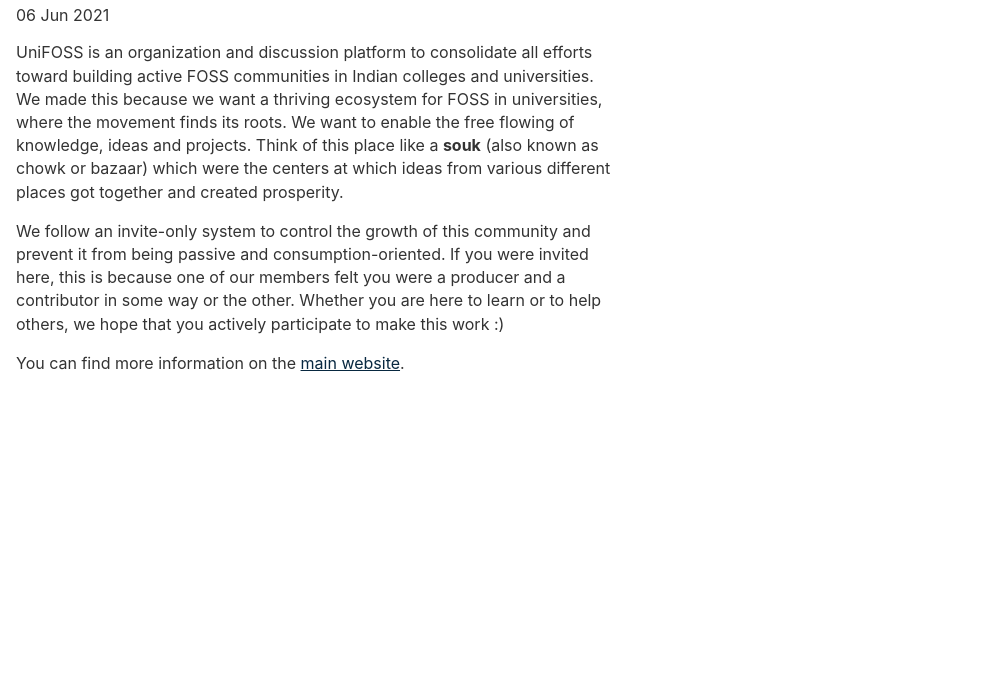
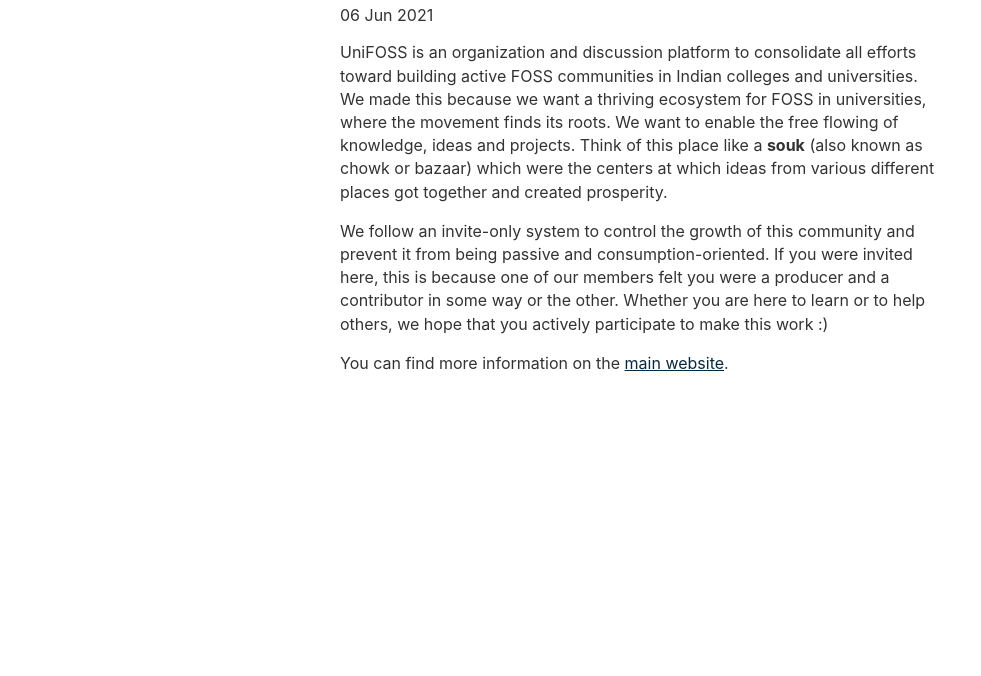
Before and after one commit to unifoss/blog, an Eleventy site: page about/index.md in a window 1280 px wide. Shown: the part 124-800 px from the top of the page, without its empty margins (0-981 px from the left). Built offline with nearby package versions, Linux system fonts and the light colour scheme; Eleventy itself is replaced by a stand-in of ours; files that its build step writes are made by us from their sources.

Commit message:
posts - center align main (but left align text)

```diff
--- a/_includes/layouts/post.njk
+++ b/_includes/layouts/post.njk
@@ -2,6 +2,7 @@
 layout: layouts/base.njk
 templateClass: tmpl-post
 ---
+<div class="main-container">
 <h1>{{ title }}</h1>
 
 <time datetime="{{ page.date | htmlDateString }}">{{ page.date | readableDate }}</time>
@@ -21,3 +22,4 @@
   {%- if previousPost %}<li>Previous: <a href="{{ previousPost.url | url }}">{{ previousPost.data.title }}</a></li>{% endif %}
 </ul>
 {%- endif %}
+</div>
--- a/css/index.css
+++ b/css/index.css
@@ -190,6 +190,11 @@
   font-size: 1.1875em; /* 19px /16 */
   font-weight: 700;
 }
+.tmpl-post {
+  display: flex;
+  flex-direction: column;
+  align-items: center;
+}
 
 
 /* Tags */
```
